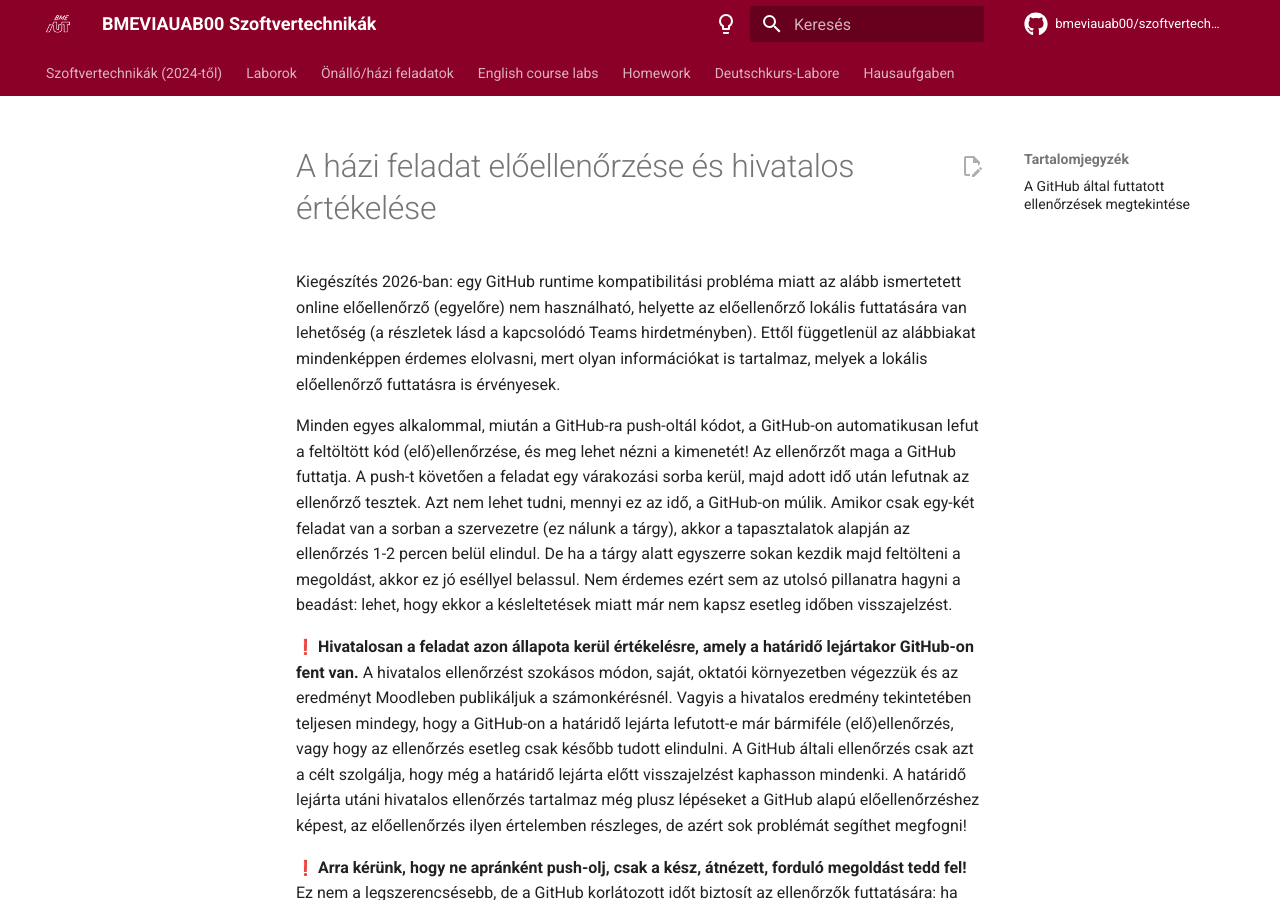
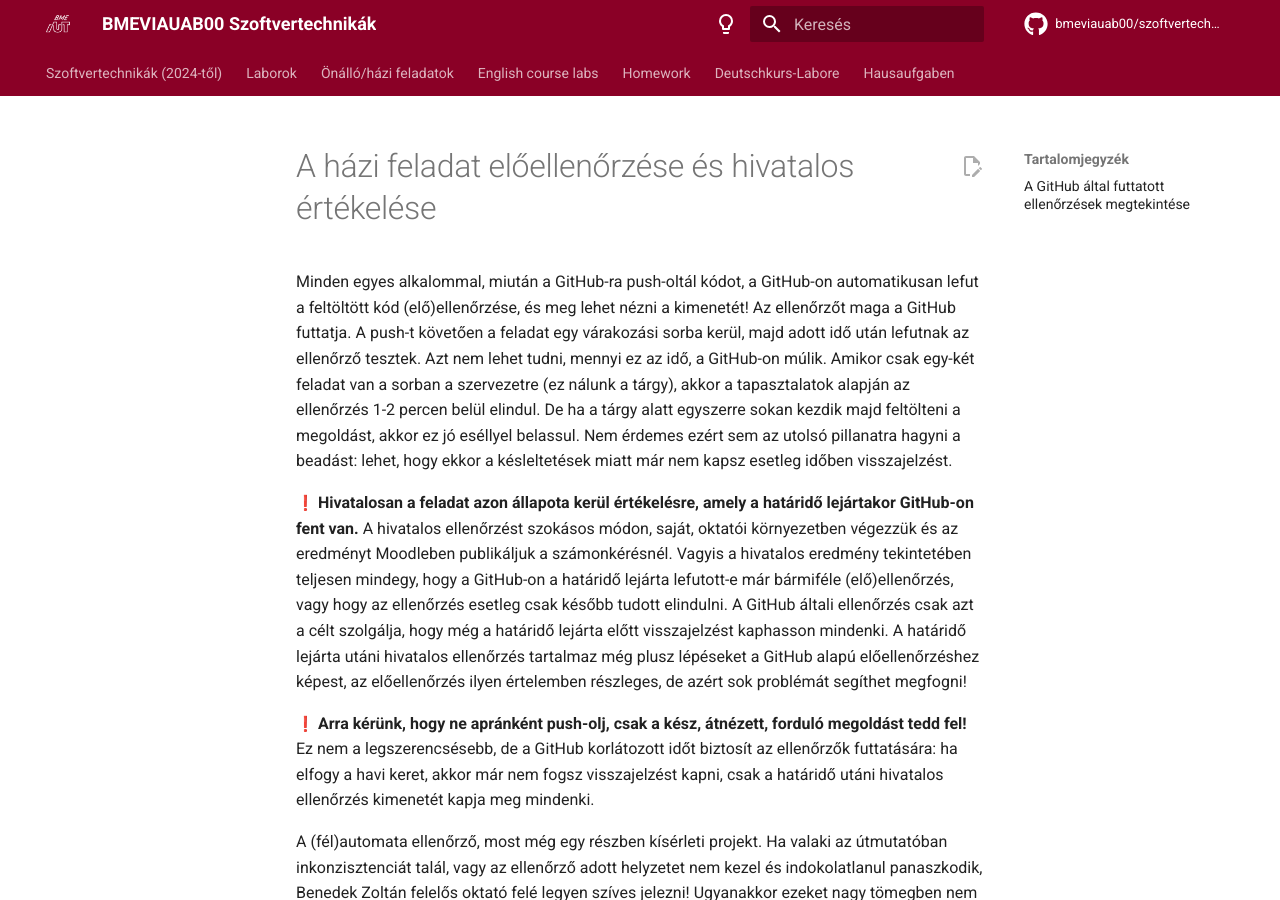
Before and after one commit to bmeviauab00/szoftvertechnikak, an MkDocs documentation site: the page built from docs/hazi/eloellenorzes-ertekeles/index.md, in a window 1280 px wide and 900 px high. Built offline with MkDocs 1.6.1 and Material for MkDocs 9.7.7, drawn with Linux system fonts in a browser that asks for light colours; emoji names are drawn with the system emoji font; comment, search, counter and statistics services are not loaded; the version menu is left out.

Commit message:
Revert "1. HF előellenőrző lokálisan - kieg"
This reverts commit e5d86e27d94ef0c2daf540d45c92c119bc809bed.

Revert "1. HF előellenőrző lokálisan"

This reverts commit b6b53007bbabf7b5f3a090fb5fbb43721c826ad7.

```diff
--- a/docs/hazi/eloellenorzes-ertekeles/index.md
+++ b/docs/hazi/eloellenorzes-ertekeles/index.md
@@ -1,6 +1,4 @@
 # A házi feladat előellenőrzése és hivatalos értékelése
-
-Kiegészítés 2026-ban: egy GitHub runtime kompatibilitási probléma miatt az alább ismertetett online előellenőrző (egyelőre) nem használható, helyette az előellenőrző lokális futtatására van lehetőség (a részletek lásd a kapcsolódó Teams hirdetményben). Ettől függetlenül az alábbiakat mindenképpen érdemes elolvasni, mert olyan információkat is tartalmaz, melyek a lokális előellenőrző futtatásra is érvényesek.
 
 Minden egyes alkalommal, miután a GitHub-ra push-oltál kódot, a GitHub-on automatikusan lefut a feltöltött kód (elő)ellenőrzése, és meg lehet nézni a kimenetét! Az ellenőrzőt maga a GitHub futtatja. A push-t követően a feladat egy várakozási sorba kerül, majd adott idő után lefutnak az ellenőrző tesztek. Azt nem lehet tudni, mennyi ez az idő, a GitHub-on múlik. Amikor csak egy-két feladat van a sorban a szervezetre (ez nálunk a tárgy), akkor a tapasztalatok alapján az ellenőrzés 1-2 percen belül elindul. De ha a tárgy alatt egyszerre sokan kezdik majd feltölteni a megoldást, akkor ez jó eséllyel belassul. Nem érdemes ezért sem az utolsó pillanatra hagyni a beadást: lehet, hogy ekkor a késleltetések miatt már nem kapsz esetleg időben visszajelzést.
 
```
